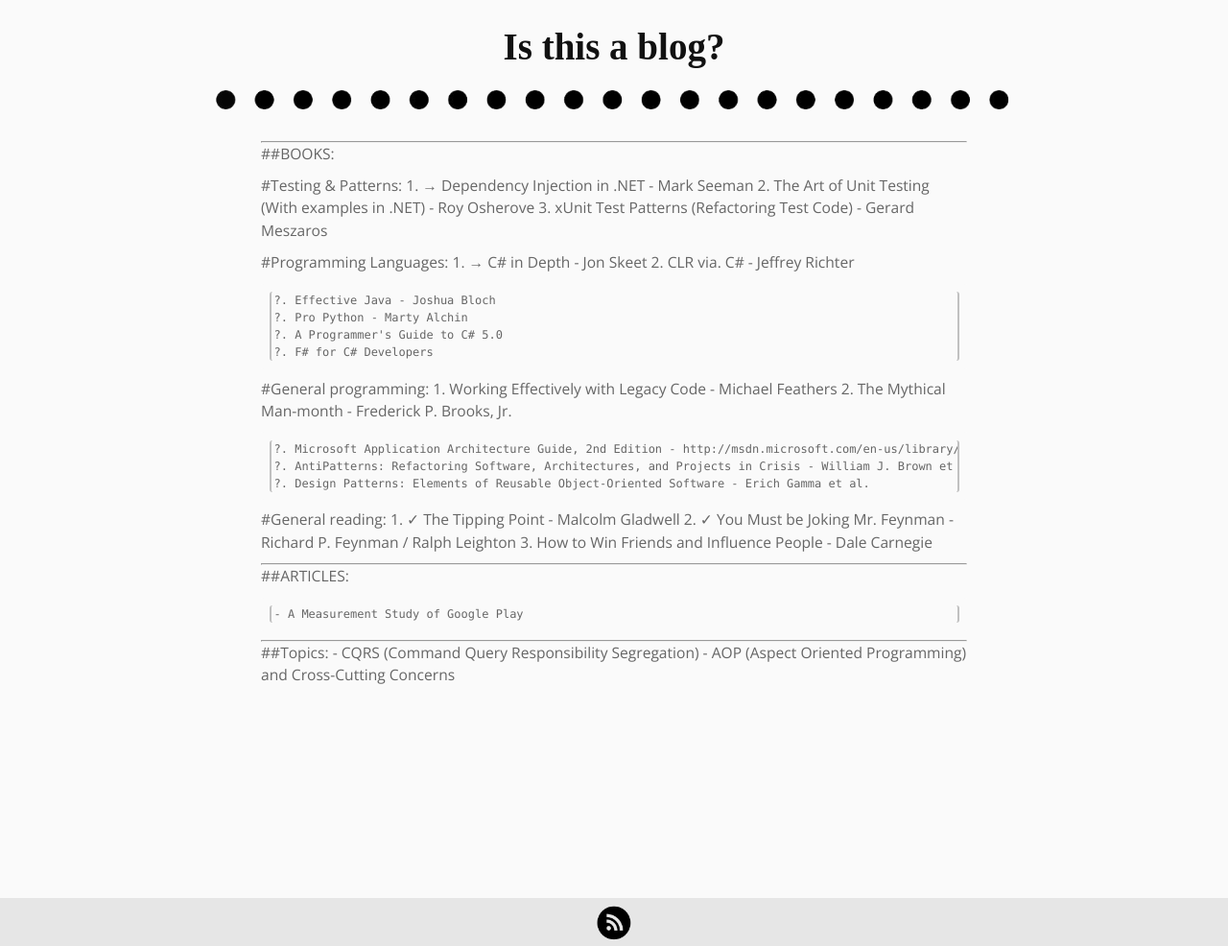
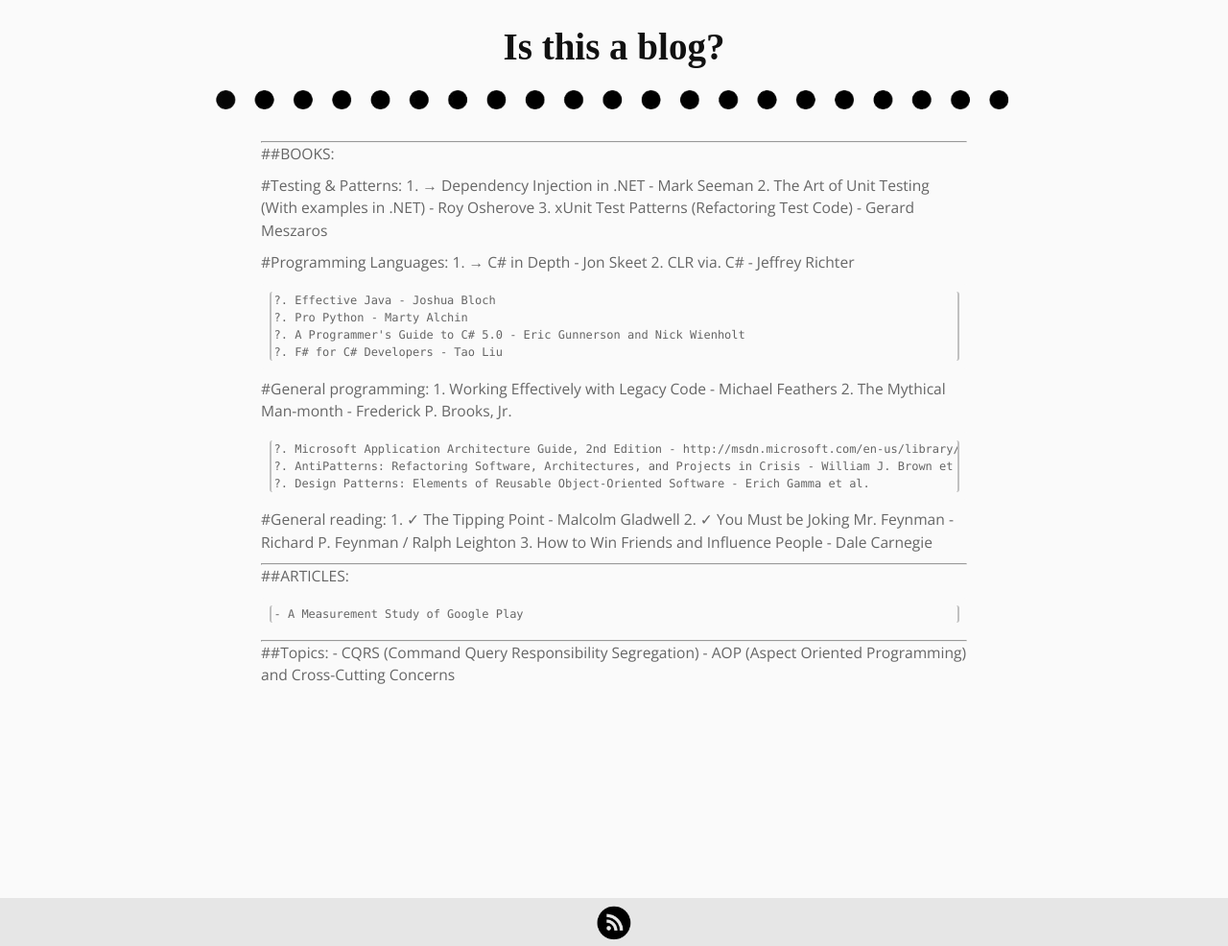
Before and after one commit to M-AV/M-AV.github.io, a Jekyll site: the page built from reading-list/index.html, in a window 1280 px wide. Shown: the whole page at 96% size. Built offline with Jekyll 4.4.1, drawn with Linux system fonts in a browser that asks for light colours; Markdown is read by kramdown in place of the engine named in the settings.

```diff
--- a/_includes/reading-list.md
+++ b/_includes/reading-list.md
@@ -13,8 +13,8 @@ ________________________________________________________________________________
 
 	?. Effective Java - Joshua Bloch
 	?. Pro Python - Marty Alchin
-	?. A Programmer's Guide to C# 5.0
-	?. F# for C# Developers
+	?. A Programmer's Guide to C# 5.0 - Eric Gunnerson and Nick Wienholt
+	?. F# for C# Developers - Tao Liu
 
 #General programming:
 	1. Working Effectively with Legacy Code - Michael Feathers
```
